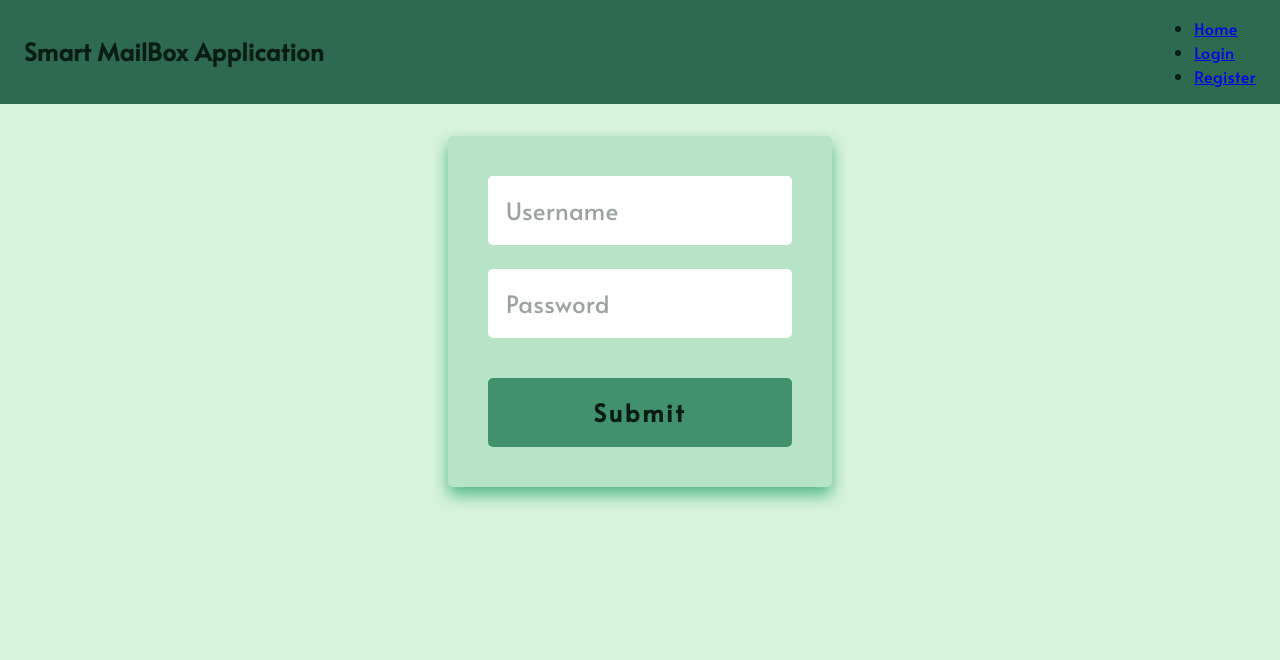
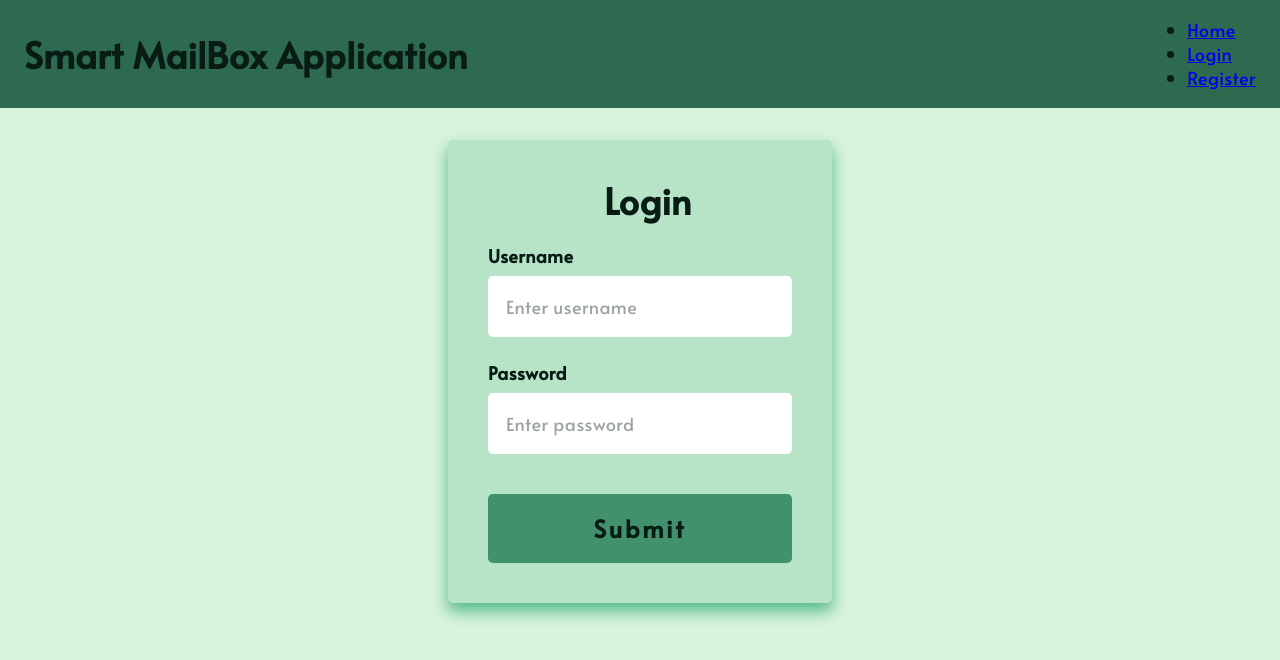
Before and after one commit to FERI-2-letnik-Drive/RAIN-Project, a React (Create React App) app in the folder SmartMailBox/frontend/: page /login in a window 1280 px wide. Shown: the top 660 px of the page. Built offline with nearby package versions, Linux system fonts and the light colour scheme.

Commit message:
feat(style): add login form label

```diff
--- a/SmartMailBox/frontend/src/components/ChangePassword.js
+++ b/SmartMailBox/frontend/src/components/ChangePassword.js
@@ -73,20 +73,23 @@ function ChangePassword() {
         <form onSubmit={onSubmit} className="surface-card profile-card">
             {changed ? <Navigate replace to="/profile" /> : null}
 
-            <h2 className="profile-title">Change Password</h2>
+            <h2 className="card-title">Change Password</h2>
 
             <div className="input-group">
-                <input className="input-field" type="password" placeholder="Current Password" value={currentPassword} onChange={(e) => setCurrentPassword(e.target.value)} />
+                <label className="input-label">Current Password</label>
+                <input className="input-field" type="password" placeholder="Enter current password" value={currentPassword} onChange={(e) => setCurrentPassword(e.target.value)} />
                 {errors.currentPassword && <div className="error-text">{errors.currentPassword}</div>}
             </div>
 
             <div className="input-group">
-                <input className="input-field" type="password" placeholder="New Password" value={newPassword} onChange={(e) => setNewPassword(e.target.value)} />
+                <label className="input-label">New Password</label>
+                <input className="input-field" type="password" placeholder="Enter new password" value={newPassword} onChange={(e) => setNewPassword(e.target.value)} />
                 {errors.newPassword && <div className="error-text">{errors.newPassword}</div>}
             </div>
 
             <div className="input-group">
-                <input className="input-field" type="password" placeholder="Confirm New Password" value={confirmPassword} onChange={(e) => setConfirmPassword(e.target.value)} />
+                <label className="input-label">Confirm New Password</label>
+                <input className="input-field" type="password" placeholder="Enter new password again" value={confirmPassword} onChange={(e) => setConfirmPassword(e.target.value)} />
                 {errors.confirmPassword && <div className="error-text">{errors.confirmPassword}</div>}
             </div>
 
--- a/SmartMailBox/frontend/src/components/CreateMailBox.js
+++ b/SmartMailBox/frontend/src/components/CreateMailBox.js
@@ -61,13 +61,17 @@ function CreateMailBox() {
             {!userContext.user ? <Navigate replace to="/login" /> : null}
             {created ? <Navigate replace to="/mailbox" /> : null}
 
+            <h2 className="card-title">Add MailBox</h2>
+
             <div className="input-group">
-                <input className="input-field" type="text" name="label" placeholder="Label" value={label} onChange={(e) => setLabel(e.target.value)} />
+                <label className="input-label">Label</label>
+                <input className="input-field" type="text" name="label" placeholder="Enter label" value={label} onChange={(e) => setLabel(e.target.value)} />
                 {errors.label && <div className="error-text">{errors.label}</div>}
             </div>
 
             <div className="input-group">
-                <input className="input-field" type="text" name="location" placeholder="Location (optional)" value={location} onChange={(e) => setLocation(e.target.value)} />
+                <label className="input-label">Location</label>
+                <input className="input-field" type="text" name="location" placeholder="Enter location (optional)" value={location} onChange={(e) => setLocation(e.target.value)} />
                 { /*errors.location && <div className="error-text">{errors.location}</div> */}
             </div>
 
--- a/SmartMailBox/frontend/src/components/EditProfile.js
+++ b/SmartMailBox/frontend/src/components/EditProfile.js
@@ -92,15 +92,17 @@ function EditProfile() {
         <form onSubmit={onSubmit} className="surface-card profile-card">
             {updated ? <Navigate replace to="/profile" /> : null}
 
-            <h2 className="profile-title">Edit Profile</h2>
+            <h2 className="card-title">Edit Profile</h2>
 
             <div className="input-group">
-                <input className="input-field" type="text" placeholder="Username" value={username} onChange={(e) => setUsername(e.target.value)} />
+                <label className="input-label">Username</label>
+                <input className="input-field" type="text" placeholder="Enter username" value={username} onChange={(e) => setUsername(e.target.value)} />
                 {errors.username && <div className="error-text">{errors.username}</div>}
             </div>
 
             <div className="input-group">
-                <input className="input-field" type="text" placeholder="Email" value={email} onChange={(e) => setEmail(e.target.value)} />
+                <label className="input-label">Email</label>
+                <input className="input-field" type="text" placeholder="Enter email" value={email} onChange={(e) => setEmail(e.target.value)} />
                 {errors.email && <div className="error-text">{errors.email}</div>}
             </div>
 
--- a/SmartMailBox/frontend/src/components/Header.js
+++ b/SmartMailBox/frontend/src/components/Header.js
@@ -5,7 +5,7 @@ import { Link } from "react-router-dom";
 function Header(props) {
     return (
         <header className="nav-bar">
-            <h1>{props.title}</h1>
+            <h1 className="title">{props.title}</h1>
             <nav>
                 <ul>
                     <li><Link to='/'>Home</Link></li>
--- a/SmartMailBox/frontend/src/components/Login.js
+++ b/SmartMailBox/frontend/src/components/Login.js
@@ -40,12 +40,19 @@ function Login(){
     return (
         <form onSubmit={Login} className="surface-card">
             {userContext.user ? <Navigate replace to="/" /> : null}
+
+            <h2 className="card-title">Login</h2>
+
             <div className="input-group">
-            <input className="input-field" type="text" name="username" placeholder="Username" value={username} onChange={(e) => setUsername(e.target.value)} />
+                <label className="input-label">Username</label>
+                <input className="input-field" type="text" name="username" placeholder="Enter username" value={username} onChange={(e) => setUsername(e.target.value)} />
             </div>
+
             <div className="input-group">
-            <input className="input-field" type="password" name="password" placeholder="Password" value={password} onChange={(e) => setPassword(e.target.value)} />
+                <label className="input-label">Password</label>
+                <input className="input-field" type="password" name="password" placeholder="Enter password" value={password} onChange={(e) => setPassword(e.target.value)} />
             </div>
+
             <div className="input-group">
                 <input className="btn-primary" type="submit" value="Submit" />
                 {error && <div className="error-text error-general">{error}</div>}
--- a/SmartMailBox/frontend/src/components/MailBoxList.js
+++ b/SmartMailBox/frontend/src/components/MailBoxList.js
@@ -38,7 +38,7 @@ function MailboxList() {
 
     return (
         <div className="surface-card mailbox-list-card">
-            <h2 className="mailbox-list-title">My Mailboxes</h2>
+            <h2 className="card-title">My Mailboxes</h2>
 
             {error && <div className="error-text error-general">{error}</div>}
 
@@ -47,7 +47,7 @@ function MailboxList() {
             ) : (
                 mailboxes.map((mailbox) => (
                     <div key={mailbox._id} className="mailbox-item">
-                        <h3>{mailbox.label}</h3>
+                        <h3 className="mailbox-title">{mailbox.label}</h3>
                         <p>{mailbox.location ? mailbox.location : "No location"}</p>
 
                         {mailbox.path && (
--- a/SmartMailBox/frontend/src/components/Profile.js
+++ b/SmartMailBox/frontend/src/components/Profile.js
@@ -40,7 +40,7 @@ function Profile() {
 
     return (
         <div className="surface-card profile-card">
-            <h2 className="profile-title">User Profile</h2>
+            <h2 className="card-title">User Profile</h2>
 
             {error && <div className="error-text error-general">{error}</div>}
 
--- a/SmartMailBox/frontend/src/components/Register.js
+++ b/SmartMailBox/frontend/src/components/Register.js
@@ -44,20 +44,27 @@ function Register() {
 
     return(
         <form onSubmit={Register} className="surface-card">
+
+            <h2 className="card-title">Register</h2>
+
             <div className="input-group">
-            <input className="input-field" type="text" placeholder="Email" value={email} onChange={(e) => setEmail(e.target.value)} />
+                <label className="input-label">Email</label>
+                <input className="input-field" type="text" placeholder="Enter email" value={email} onChange={(e) => setEmail(e.target.value)} />
                 {errors.email && <div className="error-text">{errors.email}</div>}
             </div>
 
             <div className="input-group">
-            <input className="input-field" type="text" placeholder="Username" value={username} onChange={(e) => setUsername(e.target.value)} />
+                <label className="input-label">Username</label>
+                <input className="input-field" type="text" placeholder="Enter username" value={username} onChange={(e) => setUsername(e.target.value)} />
                 {errors.username && <div className="error-text">{errors.username}</div>}
             </div>
 
             <div className="input-group">
-            <input className="input-field" type="password" placeholder="Password" value={password} onChange={(e) => setPassword(e.target.value)} />
+                <label className="input-label">Password</label>
+                <input className="input-field" type="password" placeholder="Enter password" value={password} onChange={(e) => setPassword(e.target.value)} />
                 {errors.password && <div className="error-text">{errors.password}</div>}
             </div>
+
             <div className="input-group">
                 <input className="btn-primary" type="submit" value="Register" />
                 {errors.general && <div className="error-text error-general">{errors.general}</div>}
--- a/SmartMailBox/frontend/src/index.css
+++ b/SmartMailBox/frontend/src/index.css
@@ -31,7 +31,7 @@ body {
     color: var(--very-dark-green); /* FIXED: Text must be dark to be visible */
     margin: 0;
     min-height: 100vh;
-    font-size: 16px;
+    font-size: 18px;
     font-weight: 400;
     line-height: 24px;
     letter-spacing: 0.5px;
@@ -54,7 +54,8 @@ body {
     z-index: 1000;
 }
 
-/* titleLarge -> Headings */
+/*
+// titleLarge -> Headings
 h1, h2, h3, .title-large {
     font-family: var(--font-alata);
     font-size: 24px;
@@ -63,6 +64,14 @@ h1, h2, h3, .title-large {
     letter-spacing: 0.5px;
     margin: 0;
 }
+*/
+
+.title {
+    font-size: 36px;
+    font-weight: 800;
+    margin: 0;
+}
+
 
 /* labelLarge -> Default text inside button */
 button, .btn {
@@ -108,6 +117,13 @@ small, .label-small {
     gap: 8px;
 }
 
+.input-label {
+    font-size: 18px;
+    font-weight: 700;
+    color: var(--very-dark-green);
+    margin-left: 0px;
+}
+
 /* Input Fields - Not fully white */
 .input-field {
     font-family: var(--font-alata);
@@ -116,7 +132,7 @@ small, .label-small {
     border: none;
     border-radius: 5px;
     padding: 18px;
-    font-size: 24px;
+    font-size: 18px;
     letter-spacing: 0.5px;
     outline: none !important;
     transition: border-color 0.2s ease, box-shadow 0.2s ease;
@@ -134,7 +150,7 @@ small, .label-small {
     -webkit-box-shadow: 0 0 0 1000px #ffffff inset !important;
     -webkit-text-fill-color: var(--very-dark-green) !important;
 
-    font: 400 24px var(--font-alata) !important;
+    font: 400 18px var(--font-alata) !important;
 }
 
 input:-webkit-autofill::first-line {font-size: 24px} /* Fixing auto-complete size, but it doesn't. */
@@ -170,15 +186,15 @@ input:-webkit-autofill::first-line {font-size: 24px} /* Fixing auto-complete siz
 .error-text {
     font-family: var(--font-alata);
     color: var(--error-red);
-    font-size: 16px;
+    font-size: 18px;
     font-weight: 600;
-    margin-left: 4px;
+    margin-left: 0px;
 }
 
 /* General Error (Bottom) */
 .error-general {
     text-align: center;
-    font-size: 20px;
+    font-size: 18px;
     font-weight: 600;
     margin-top: 8px;
 }
@@ -240,6 +256,12 @@ input:-webkit-autofill::first-line {font-size: 24px} /* Fixing auto-complete siz
     gap: 12px;
 }
 
+.mailbox-title {
+    font-size: 24px;
+    font-weight: 600;
+    margin: 0;
+}
+
 .mailbox-image {
     width: 100%;
     max-height: 320px;
@@ -250,20 +272,11 @@ input:-webkit-autofill::first-line {font-size: 24px} /* Fixing auto-complete siz
     box-sizing: border-box;
 }
 
-.mailbox-list-title {
+.card-title {
     width: 100%;
     text-align: center;
-}
-
-.profile-card {
-    width: 30vw;
-    max-width: 1000px;
-    min-height: 15vh;
-}
-
-.profile-title {
-    width: 100%;
-    text-align: center;
+    font-size: 36px;
+    margin: 8px;
 }
 
 .profile-row {
```
Lines whose indentation alone changed are shown as unchanged.
